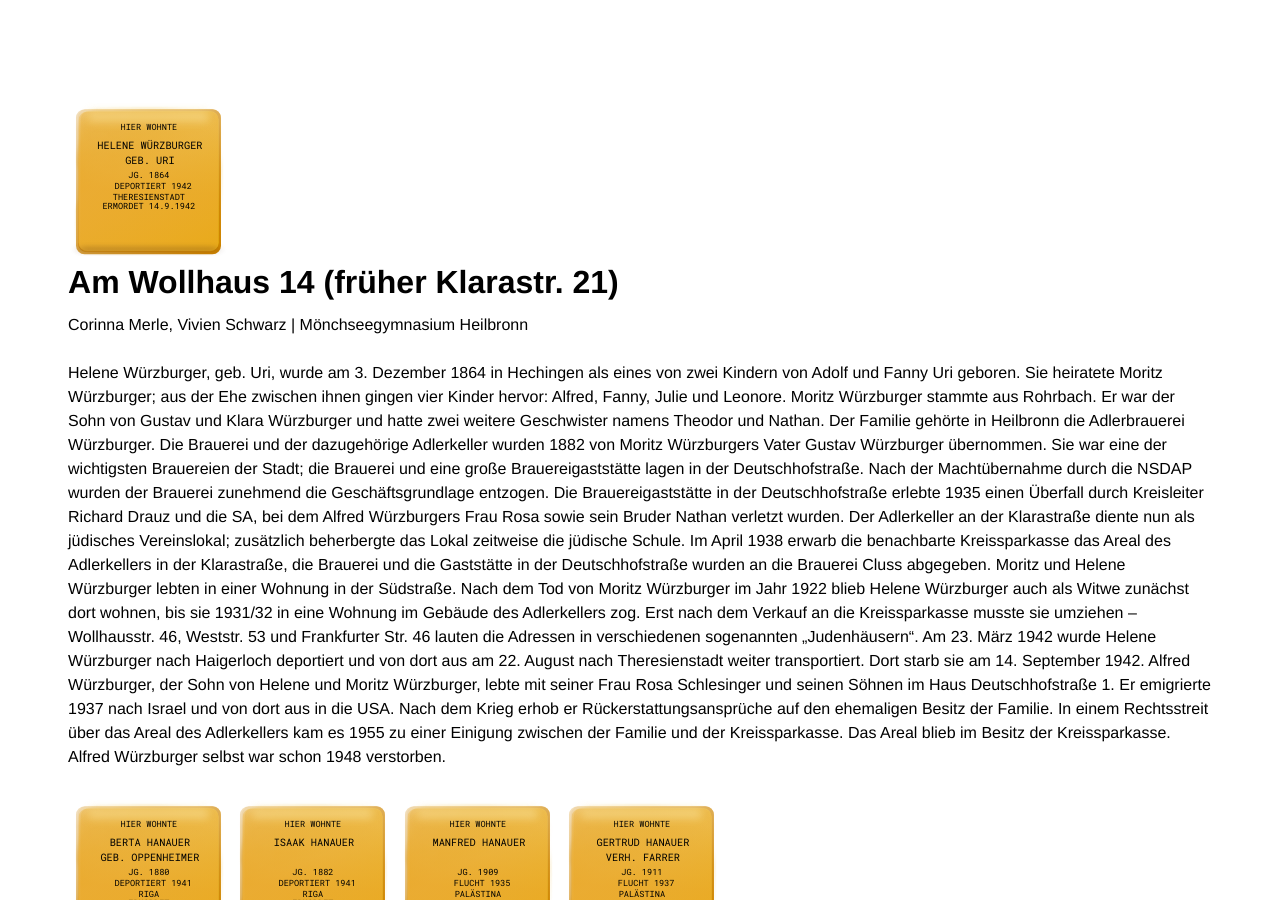
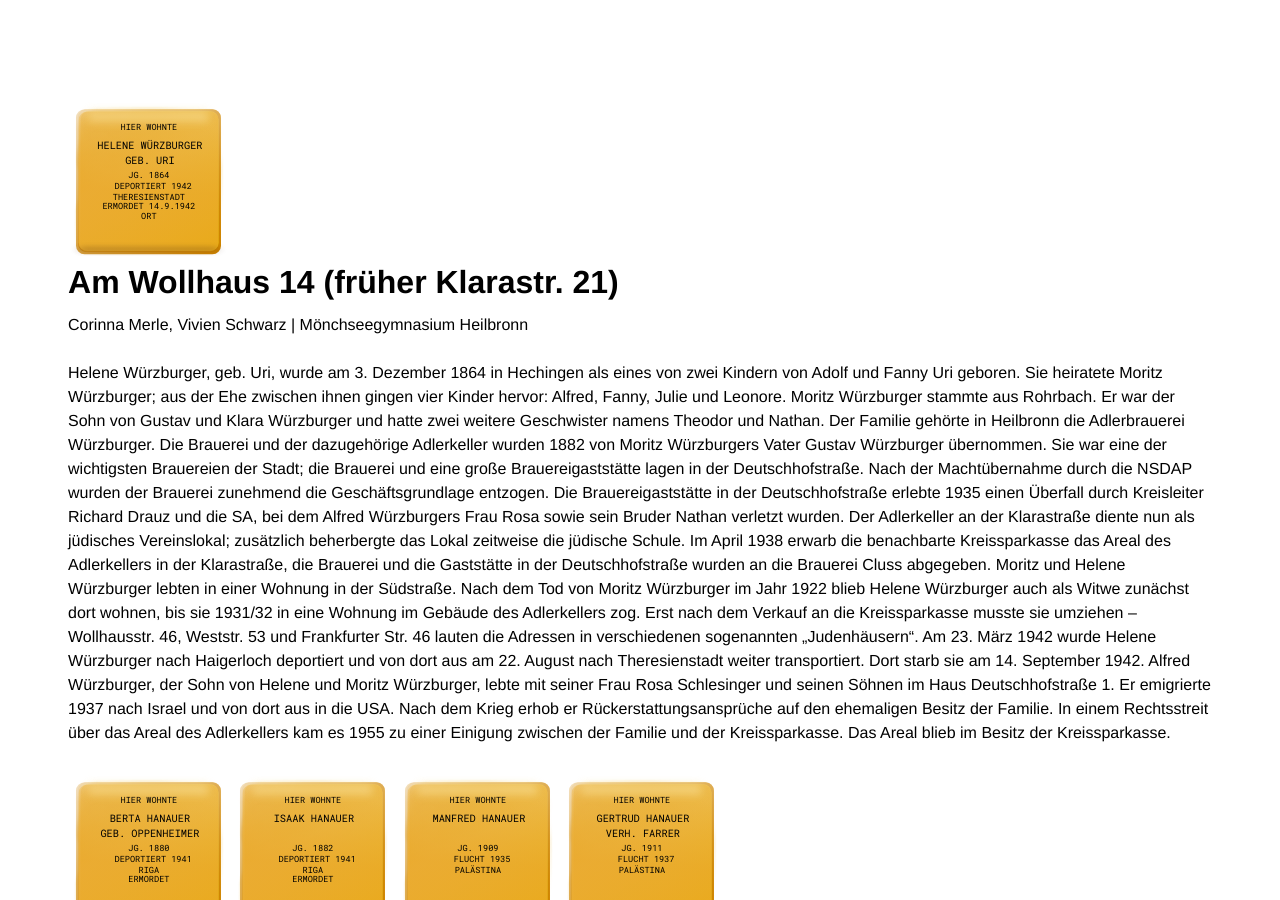
Before and after one commit to opendata-heilbronn/stolpersteine, a Jekyll site: the page built from _actions/juli-2019.markdown, in a window 1280 px wide and 900 px high. Built offline with Jekyll 4.4.1, drawn with Linux system fonts in a browser that asks for light colours.

Commit message:
Updated Am Wollhaus 14

```diff
--- a/_list/am-wollhaus-14.markdown
+++ b/_list/am-wollhaus-14.markdown
@@ -11,6 +11,7 @@
   - DEPORTIERT 1942
   - THERESIENSTADT
   - ERMORDET 14.9.1942
+  - ORT
 x: 49.139034
 y: 9.221311
 ---
@@ -29,4 +30,4 @@
 
 Alfred Würzburger, der Sohn von Helene und Moritz Würzburger, lebte mit seiner Frau Rosa Schlesinger und seinen Söhnen im Haus Deutschhofstraße 1. Er emigrierte 1937 nach Israel und von dort aus in die USA. Nach dem Krieg erhob er Rückerstattungsansprüche auf den ehemaligen Besitz der Familie.
 
-In einem Rechtsstreit über das Areal des Adlerkellers kam es 1955 zu einer Einigung zwischen der Familie und der Kreissparkasse. Das Areal blieb im Besitz der Kreissparkasse. Alfred Würzburger selbst war schon 1948 verstorben.
+In einem Rechtsstreit über das Areal des Adlerkellers kam es 1955 zu einer Einigung zwischen der Familie und der Kreissparkasse. Das Areal blieb im Besitz der Kreissparkasse.
```
